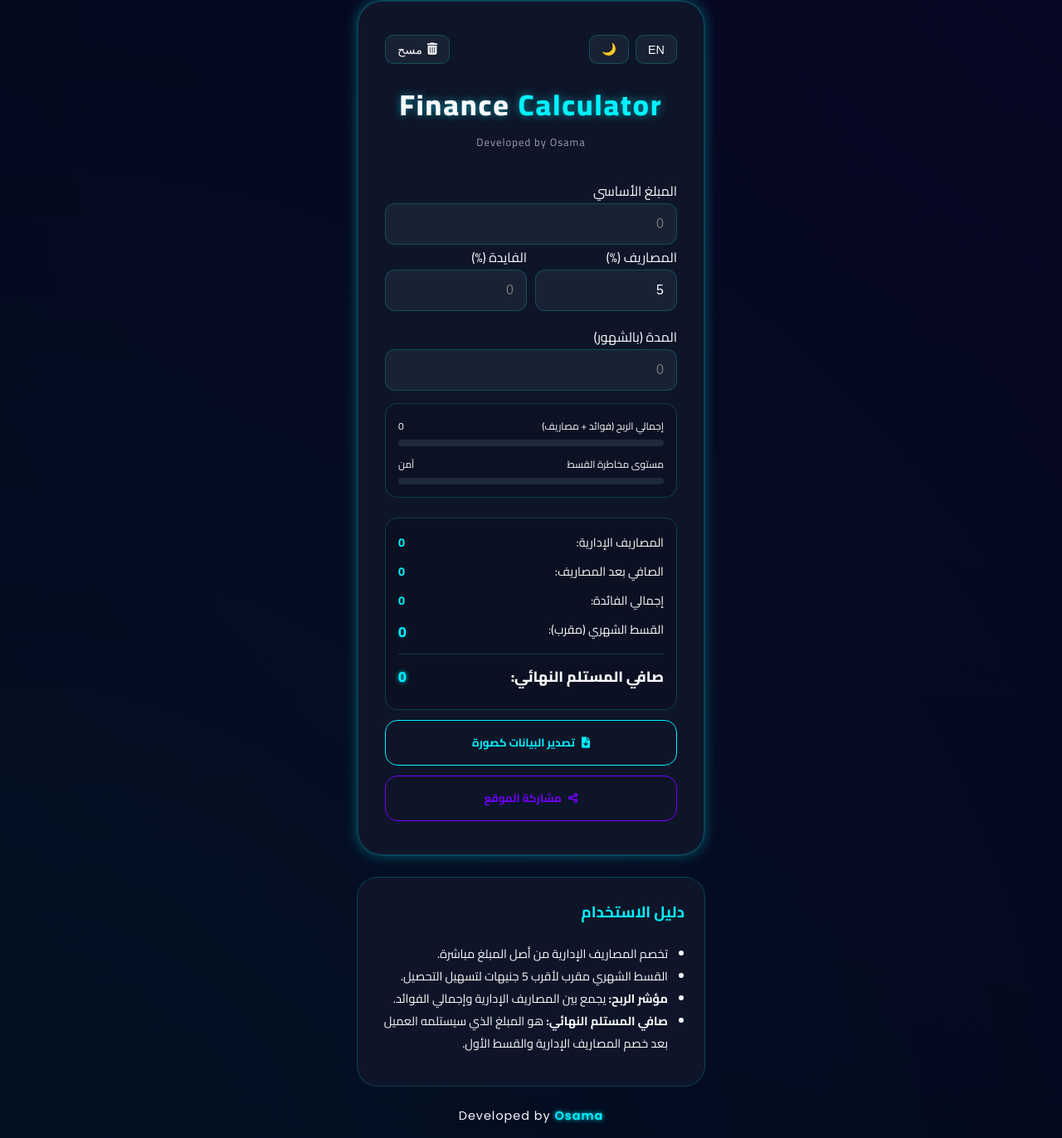
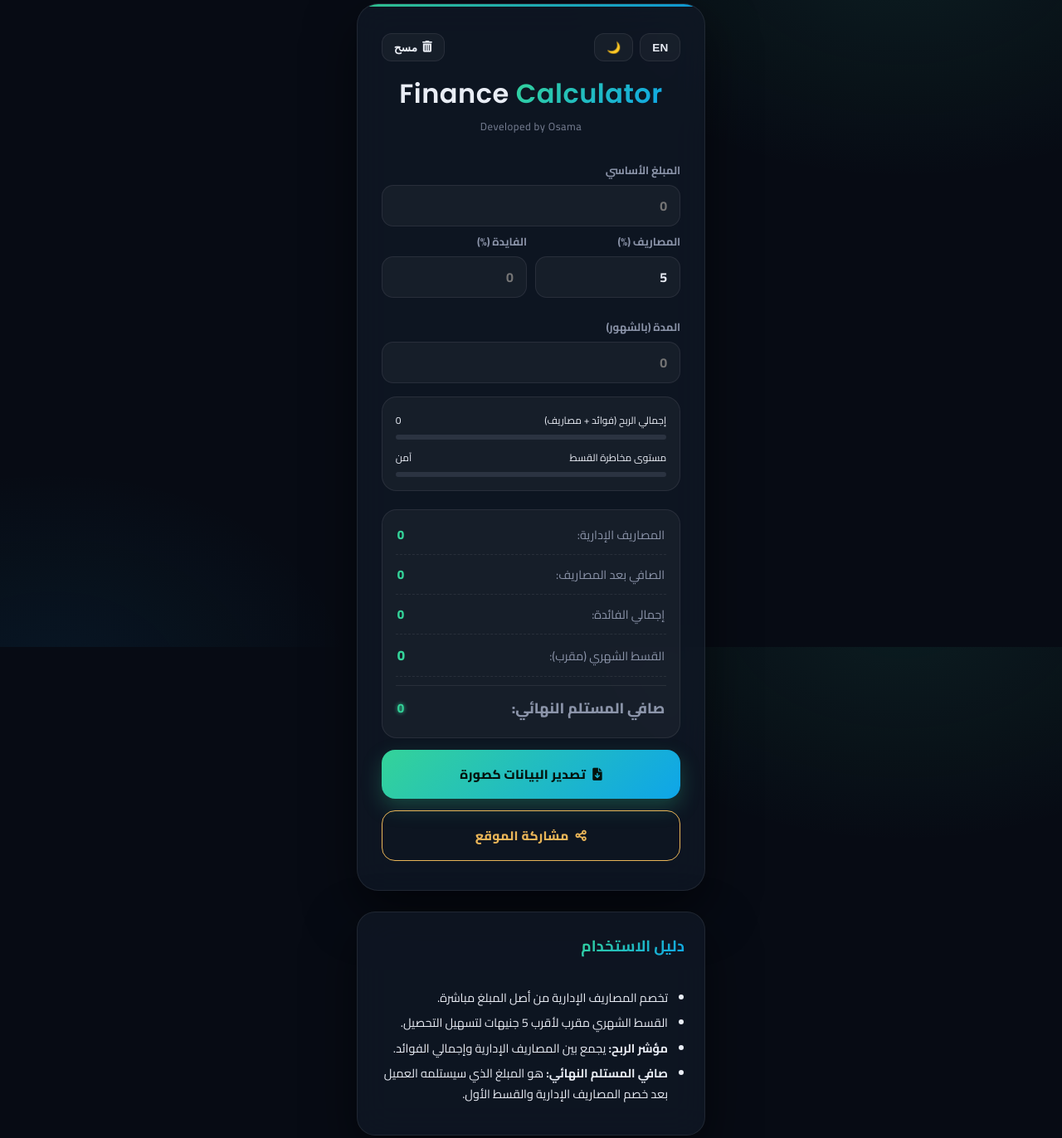
Before and after one commit to OsamaDoby/Calc, a plain HTML site: page index.html in a window 1280 px wide. Shown: the part 20-1392 px from the top of the page at 83% size. Drawn offline with nearby package versions, Linux system fonts and the light colour scheme.

Commit message:
Add files via upload

```diff
--- a/index.html
+++ b/index.html
@@ -9,25 +9,31 @@
     <script src="https://cdnjs.cloudflare.com/ajax/libs/html2canvas/1.4.1/html2canvas.min.js"></script>
     <style>
         :root {
-            --bg-color: #020617;
-            --card-bg: rgba(15, 23, 42, 0.95);
-            --text-color: #f8fafc;
-            --input-bg: rgba(30, 41, 59, 0.7);
-            --primary-neon: #00f2ff;
-            --secondary-neon: #7000ff;
-            --border-color: rgba(0, 242, 255, 0.2);
-            --glow: 0 0 15px rgba(0, 242, 255, 0.3);
+            --bg-color: #070b14;
+            --card-bg: rgba(17, 25, 40, 0.72);
+            --text-color: #e9edf5;
+            --muted: #8b94a9;
+            --input-bg: rgba(255, 255, 255, 0.04);
+            --primary-neon: #34d399;
+            --secondary-neon: #e9b558;
+            --border-color: rgba(255, 255, 255, 0.08);
+            --glow: 0 24px 60px rgba(0, 0, 0, 0.5);
+            --accent-soft: rgba(52, 211, 153, 0.12);
+            --gradient-accent: linear-gradient(135deg, #34d399 0%, #0ea5e9 100%);
         }
 
         [data-theme="light"] {
-            --bg-color: #f8fafc;
-            --card-bg: rgba(255, 255, 255, 0.98);
-            --text-color: #1e293b;
-            --input-bg: #f1f5f9;
-            --primary-neon: #0ea5e9;
-            --secondary-neon: #6366f1;
-            --border-color: #e2e8f0;
-            --glow: 0 0 10px rgba(14, 165, 233, 0.1);
+            --bg-color: #f3f5f9;
+            --card-bg: rgba(255, 255, 255, 0.86);
+            --text-color: #182140;
+            --muted: #5d6679;
+            --input-bg: rgba(24, 33, 64, 0.045);
+            --primary-neon: #0d9e6e;
+            --secondary-neon: #c0862a;
+            --border-color: rgba(24, 33, 64, 0.09);
+            --glow: 0 20px 50px rgba(24, 33, 64, 0.14);
+            --accent-soft: rgba(13, 158, 110, 0.1);
+            --gradient-accent: linear-gradient(135deg, #0d9e6e 0%, #0284c7 100%);
         }
 
         * { box-sizing: border-box; transition: all 0.3s cubic-bezier(0.4, 0, 0.2, 1); }
@@ -35,129 +41,203 @@
         body {
             font-family: 'Cairo', 'Poppins', sans-serif;
             background-color: var(--bg-color);
-            background-image: radial-gradient(circle at top right, rgba(112, 0, 255, 0.05), transparent),
-                              radial-gradient(circle at bottom left, rgba(0, 242, 255, 0.05), transparent);
+            background-image:
+                radial-gradient(700px 460px at 85% -5%, rgba(52, 211, 153, 0.09), transparent 60%),
+                radial-gradient(600px 420px at 5% 105%, rgba(14, 165, 233, 0.08), transparent 60%);
+            background-attachment: fixed;
             color: var(--text-color);
             margin: 0;
             display: flex;
             flex-direction: column;
             align-items: center;
             min-height: 100vh;
-            padding: 20px;
+            padding: 24px 20px;
         }
 
         .container {
             width: 100%;
             max-width: 420px;
-            padding: 2.5rem 2rem;
+            padding: 2.2rem 1.8rem;
             background: var(--card-bg);
-            backdrop-filter: blur(15px);
-            border-radius: 30px;
-            border: 2px solid var(--border-color);
+            backdrop-filter: blur(20px);
+            -webkit-backdrop-filter: blur(20px);
+            border-radius: 26px;
+            border: 1px solid var(--border-color);
             box-shadow: var(--glow);
             margin-bottom: 25px;
             position: relative;
+            overflow: hidden;
+        }
+        .container::before {
+            content: '';
+            position: absolute;
+            top: 0; left: 0; right: 0;
+            height: 3px;
+            background: var(--gradient-accent);
+            opacity: 0.9;
         }
 
-        /* دخول انسيابي + نبض خفيف للشعار */
         .logo-main {
-            font-size: 2.2rem; font-weight: 800; color: var(--text-color);
-            text-align: center; margin-top: 10px;
-            letter-spacing: 2px;
-            text-shadow: 0 0 10px rgba(0, 242, 255, 0.5);
-            animation: slideInDown 1s ease-out forwards, microPulse 4s infinite ease-in-out 1s;
+            font-family: 'Poppins', 'Cairo', sans-serif;
+            font-size: 2rem; font-weight: 800; color: var(--text-color);
+            text-align: center; margin-top: 6px;
+            letter-spacing: 0.5px;
+            animation: slideInDown 0.9s ease-out forwards, microPulse 5s infinite ease-in-out 1s;
             opacity: 0;
         }
-        .logo-main span { color: var(--primary-neon); }
+        .logo-main span {
+            background: var(--gradient-accent);
+            -webkit-background-clip: text;
+            background-clip: text;
+            color: transparent;
+        }
 
         @keyframes slideInDown {
-            from { opacity: 0; transform: translateY(-20px); }
+            from { opacity: 0; transform: translateY(-16px); }
             to { opacity: 1; transform: translateY(0); }
         }
 
         @keyframes microPulse {
-            0%, 100% { transform: scale(1); text-shadow: 0 0 10px rgba(0, 242, 255, 0.5); }
-            50% { transform: scale(1.02); text-shadow: 0 0 20px rgba(0, 242, 255, 0.7); }
+            0%, 100% { transform: translateY(0); }
+            50% { transform: translateY(-3px); }
         }
 
         .sub-logo {
             text-align: center;
             opacity: 0;
             font-size: 0.8rem;
-            margin: 0 0 2rem 0;
-            letter-spacing: 1px;
-            animation: fadeIn 1.5s ease-out forwards 0.5s;
+            margin: 2px 0 1.8rem 0;
+            letter-spacing: 0.5px;
+            color: var(--muted);
+            animation: fadeIn 1.4s ease-out forwards 0.4s;
         }
-        @keyframes fadeIn { to { opacity: 0.6; } }
+        @keyframes fadeIn { to { opacity: 0.85; } }
 
         .btn-tool {
             background: var(--input-bg);
             border: 1px solid var(--border-color);
             color: var(--text-color);
             padding: 8px 14px;
-            border-radius: 10px;
+            border-radius: 12px;
             cursor: pointer;
             display: flex; align-items: center; gap: 6px;
-            font-size: 0.9rem;
+            font-size: 0.85rem;
+            font-weight: 600;
         }
-        .btn-tool:hover { transform: translateY(-2px); box-shadow: 0 5px 15px rgba(0,242,255,0.1); border-color: var(--primary-neon); }
-        .btn-reset:hover { background: #ef4444; color: white; border-color: #ef4444; }
+        .btn-tool:hover { transform: translateY(-2px); border-color: var(--primary-neon); color: var(--primary-neon); box-shadow: 0 8px 20px rgba(0, 0, 0, 0.25); }
+        .btn-reset:hover { background: rgba(239, 68, 68, 0.15); color: #f87171; border-color: rgba(239, 68, 68, 0.4); }
+
+        .input-group { margin-bottom: 0.4rem; }
+        .input-group label {
+            display: block;
+            font-size: 0.82rem;
+            font-weight: 700;
+            color: var(--muted);
+            margin-bottom: 6px;
+        }
 
         input {
-            width: 100%; padding: 12px 15px; border-radius: 12px; border: 1px solid var(--border-color);
+            width: 100%; padding: 12px 15px; border-radius: 14px; border: 1px solid var(--border-color);
             background: var(--input-bg); color: var(--text-color); outline: none; font-size: 1rem;
+            font-family: 'Cairo', sans-serif; font-weight: 600;
             line-height: 1.5; height: 50px;
         }
-        /* استعادة توهج النيون عند الضغط */
-        input:focus { border-color: var(--primary-neon); box-shadow: 0 0 15px var(--primary-neon); }
+        input:hover { border-color: rgba(139, 148, 169, 0.35); }
+        input:focus {
+            border-color: var(--primary-neon);
+            box-shadow: 0 0 0 3px var(--accent-soft);
+            background: var(--accent-soft);
+        }
 
-        .smart-indicators { margin-top: 15px; padding: 15px; background: rgba(0,0,0,0.1); border-radius: 15px; border: 1px solid var(--border-color); }
-        .indicator-bar { height: 8px; background: #1e293b; border-radius: 4px; overflow: hidden; margin-top: 5px; }
-        .indicator-fill { height: 100%; width: 0%; transition: width 0.8s ease-in-out; }
+        .smart-indicators {
+            margin-top: 16px; padding: 16px;
+            background: var(--input-bg);
+            border-radius: 18px; border: 1px solid var(--border-color);
+        }
+        .indicator-bar { height: 6px; background: rgba(139, 148, 169, 0.18); border-radius: 99px; overflow: hidden; margin-top: 6px; }
+        .indicator-fill { height: 100%; width: 0%; border-radius: 99px; transition: width 0.8s ease-in-out; }
+        #profitFill { background: linear-gradient(90deg, #34d399, #0ea5e9) !important; }
 
-        .results { margin-top: 1.5rem; padding: 15px; background: rgba(0, 0, 0, 0.15); border-radius: 15px; border: 1px solid var(--border-color); }
-        .result-item { display: flex; justify-content: space-between; margin-bottom: 8px; font-size: 0.9rem; }
-        .result-item span:last-child { color: var(--primary-neon); font-weight: bold; }
+        .results {
+            margin-top: 1.4rem; padding: 6px 16px 10px;
+            background: var(--input-bg);
+            border-radius: 18px; border: 1px solid var(--border-color);
+        }
+        .result-item {
+            display: flex; justify-content: space-between; align-items: center;
+            padding: 9px 2px; margin-bottom: 0;
+            font-size: 0.9rem; color: var(--muted);
+            border-bottom: 1px dashed var(--border-color);
+        }
+        .result-item:last-child { border-bottom: none; }
+        .result-item span:last-child { color: var(--primary-neon); font-weight: 800; font-size: 0.95rem; }
 
         #monthlyPayment {
             color: var(--primary-neon) !important;
-            text-shadow: 0 0 5px rgba(0, 242, 255, 0.3);
-            font-size: 1.1rem;
+            font-size: 1.05rem;
         }
 
         .action-btn {
-            width: 100%; background: transparent; padding: 14px; border-radius: 15px; font-weight: bold;
-            cursor: pointer; margin-top: 12px; display: flex; align-items: center; justify-content: center; gap: 8px;
-            font-family: 'Cairo';
+            width: 100%; padding: 15px; border-radius: 16px; font-weight: 800; font-size: 0.95rem;
+            cursor: pointer; margin-top: 14px; display: flex; align-items: center; justify-content: center; gap: 8px;
+            font-family: 'Cairo'; letter-spacing: 0.3px;
         }
-        .save-btn { color: var(--primary-neon); border: 1px solid var(--primary-neon); }
-        .save-btn:hover { background: var(--primary-neon); color: #000; box-shadow: 0 0 20px var(--primary-neon); }
+        .save-btn {
+            background: var(--gradient-accent);
+            color: #04120c; border: none;
+            box-shadow: 0 10px 24px rgba(52, 211, 153, 0.25);
+        }
+        .save-btn:hover { transform: translateY(-2px); box-shadow: 0 14px 30px rgba(52, 211, 153, 0.35); filter: brightness(1.06); }
+        .save-btn:active { transform: translateY(0); }
 
-        .share-btn { color: var(--secondary-neon); border: 1px solid var(--secondary-neon); }
-        .share-btn:hover { background: var(--secondary-neon); color: white; box-shadow: 0 0 20px var(--secondary-neon); }
+        .share-btn {
+            background: transparent;
+            color: var(--secondary-neon); border: 1px solid var(--secondary-neon);
+        }
+        .share-btn:hover { background: var(--secondary-neon); color: #1a1206; transform: translateY(-2px); box-shadow: 0 12px 26px rgba(233, 181, 88, 0.25); }
 
         .info-box {
-            width: 100%; max-width: 420px; padding: 1.5rem; background: var(--card-bg); border-radius: 25px;
-            border: 1px solid var(--border-color); margin-bottom: 25px;
+            width: 100%; max-width: 420px; padding: 1.4rem 1.5rem;
+            background: var(--card-bg);
+            backdrop-filter: blur(20px);
+            -webkit-backdrop-filter: blur(20px);
+            border-radius: 22px;
+            border: 1px solid var(--border-color);
+            box-shadow: var(--glow);
+            margin-bottom: 25px;
+        }
+        #infoTitle {
+            background: var(--gradient-accent);
+            -webkit-background-clip: text;
+            background-clip: text;
+            color: transparent !important;
+            display: inline-block;
+        }
+        #infoList li { margin-bottom: 6px; line-height: 1.7; }
+
+        .dev-signature { font-family: 'Poppins'; font-size: 0.85rem; margin-bottom: 22px; letter-spacing: 0.5px; color: var(--muted); }
+        .dev-signature span {
+            background: var(--gradient-accent);
+            -webkit-background-clip: text;
+            background-clip: text;
+            color: transparent;
+            font-weight: 800;
         }
 
-        .dev-signature { font-family: 'Poppins'; font-size: 0.9rem; margin-bottom: 25px; letter-spacing: 1px; }
-        .dev-signature span { color: var(--primary-neon); font-weight: 800; text-shadow: 0 0 5px var(--primary-neon); }
-
-        /* استعادة حركة أيقونات السوشيال ميديا الانسيابية */
-        .social-footer { display: flex; gap: 20px; margin-bottom: 30px; }
+        .social-footer { display: flex; gap: 16px; margin-bottom: 30px; }
         .social-icon {
-            width: 48px; height: 48px; border-radius: 12px; display: flex; align-items: center;
-            justify-content: center; color: var(--text-color); text-decoration: none; font-size: 1.5rem;
-            background: var(--input-bg); border: 1px solid var(--border-color);
+            width: 46px; height: 46px; border-radius: 50%; display: flex; align-items: center;
+            justify-content: center; color: var(--muted); text-decoration: none; font-size: 1.3rem;
+            background: var(--card-bg); border: 1px solid var(--border-color);
+            backdrop-filter: blur(12px);
         }
         .social-icon:hover {
-            transform: translateY(-8px);
+            transform: translateY(-6px);
             border-color: var(--primary-neon);
-            box-shadow: 0 10px 20px rgba(0, 242, 255, 0.2);
+            box-shadow: 0 12px 24px rgba(0, 0, 0, 0.3);
             color: var(--primary-neon);
         }
-    </style>
+</style>
 </head>
 <body>
 
```
